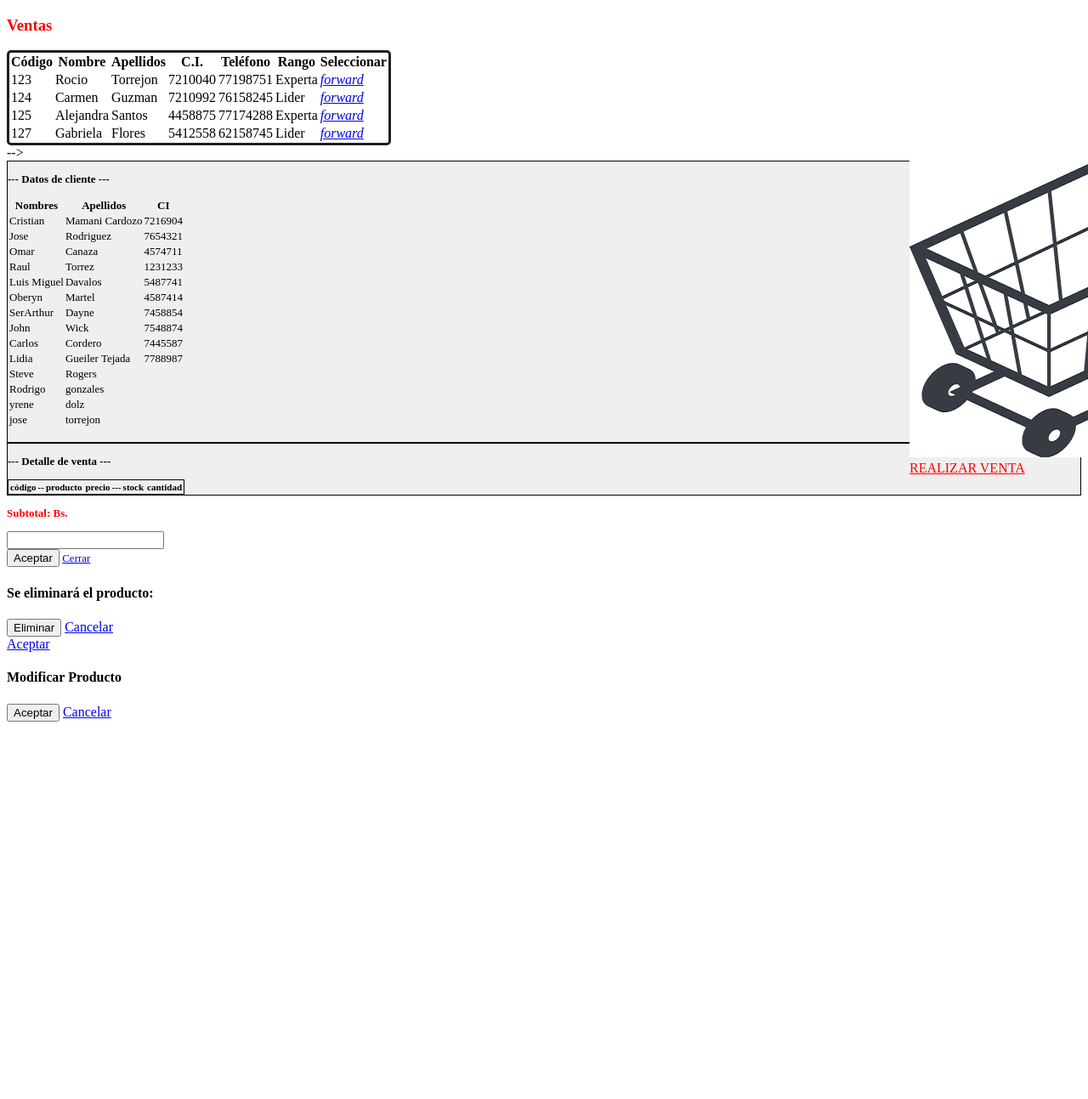
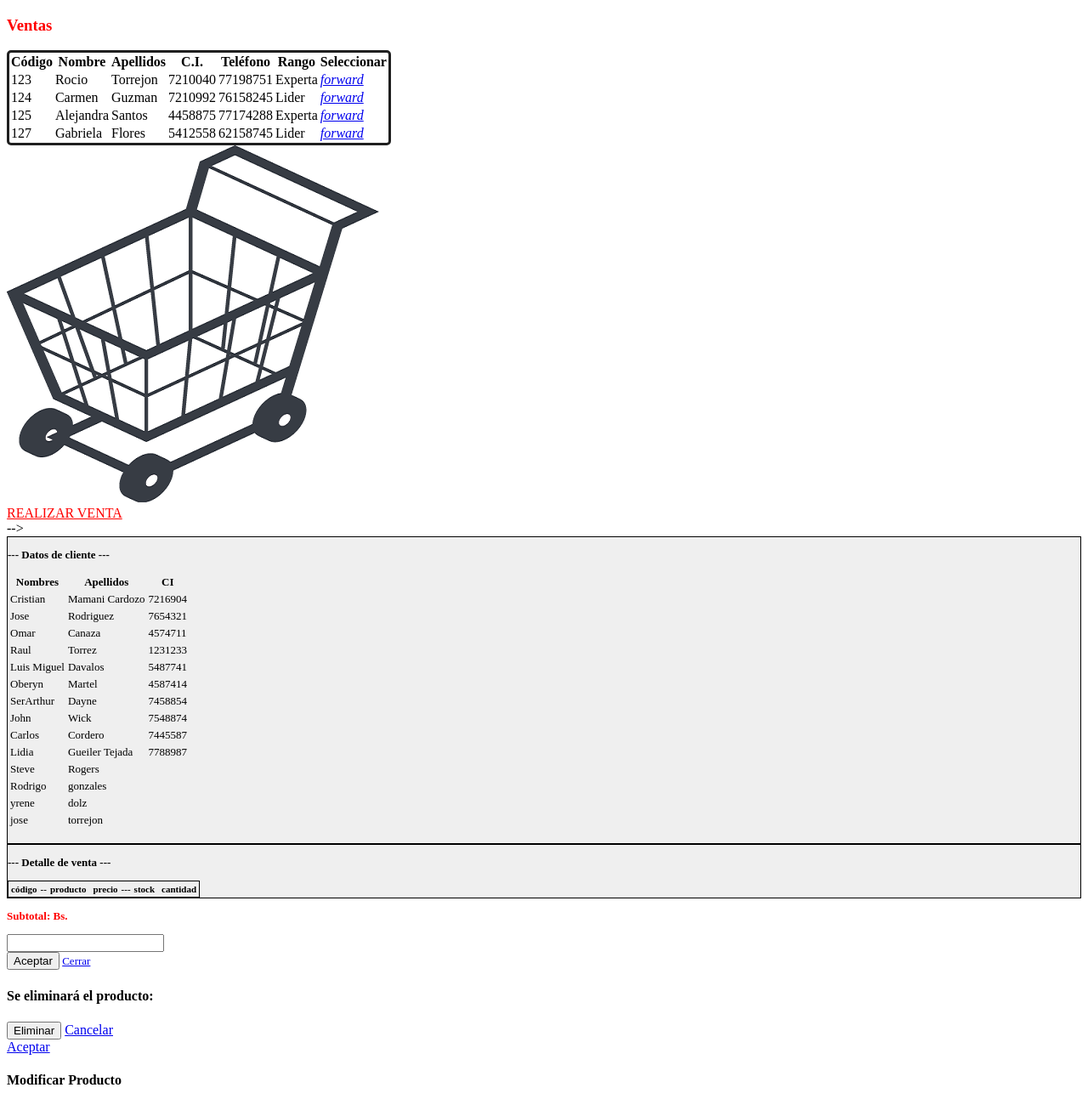
Before and after one commit to cristianmc9000/arbell_, a PHP site: page /productos.php in a window 1280 px wide. Shown: the top 1293 px of the page at 85% size. Before the commit the page ends 849 px from the top, so only its background shows below. Run offline with PHP 8.4, Linux system fonts and the light colour scheme; a user stored in the database is signed in; data comes from the database, SQL or seed files in the repository; lists and menus that the app fills with data are empty.

Commit message:
pantalla ventas/seleccionar cliente

```diff
--- a/productos.php
+++ b/productos.php
@@ -55,38 +55,7 @@ table.highlight > tbody > tr:hover {
   border: solid;
   border-color: #1f1f1f;
 }
-#tabla2 td, #tabla2 th{
-  padding: 0 !important;
-}
-#tabla2{
-  font-size: 13px;
-}
-#tabla3 td, #tabla3 th{
-  padding: 0 !important;
 
-
-}
-
-
-#tabla3{
-  font-size: 13px;
-}
-.fijo{
-  position: fixed !important;
-  right: 10px;
-  bottom: 30%;
-  max-width: 200px;
-
-  z-index: 10 !important;
-  width: 230px;
-
-}
-.fijo:hover{
-  background: #ffffff;
-
-  max-width: 230px;
-  bottom: 29%;
-}
 
 </style>
 
```
